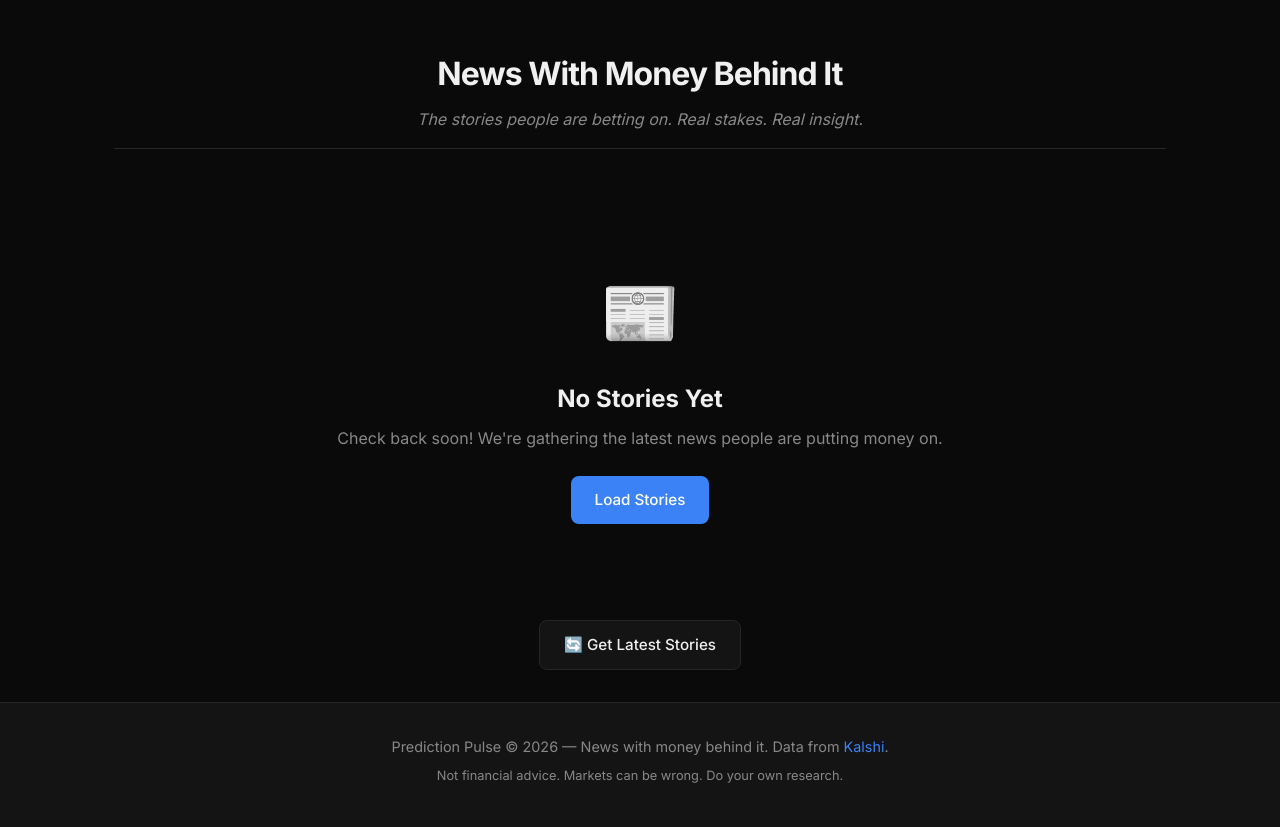
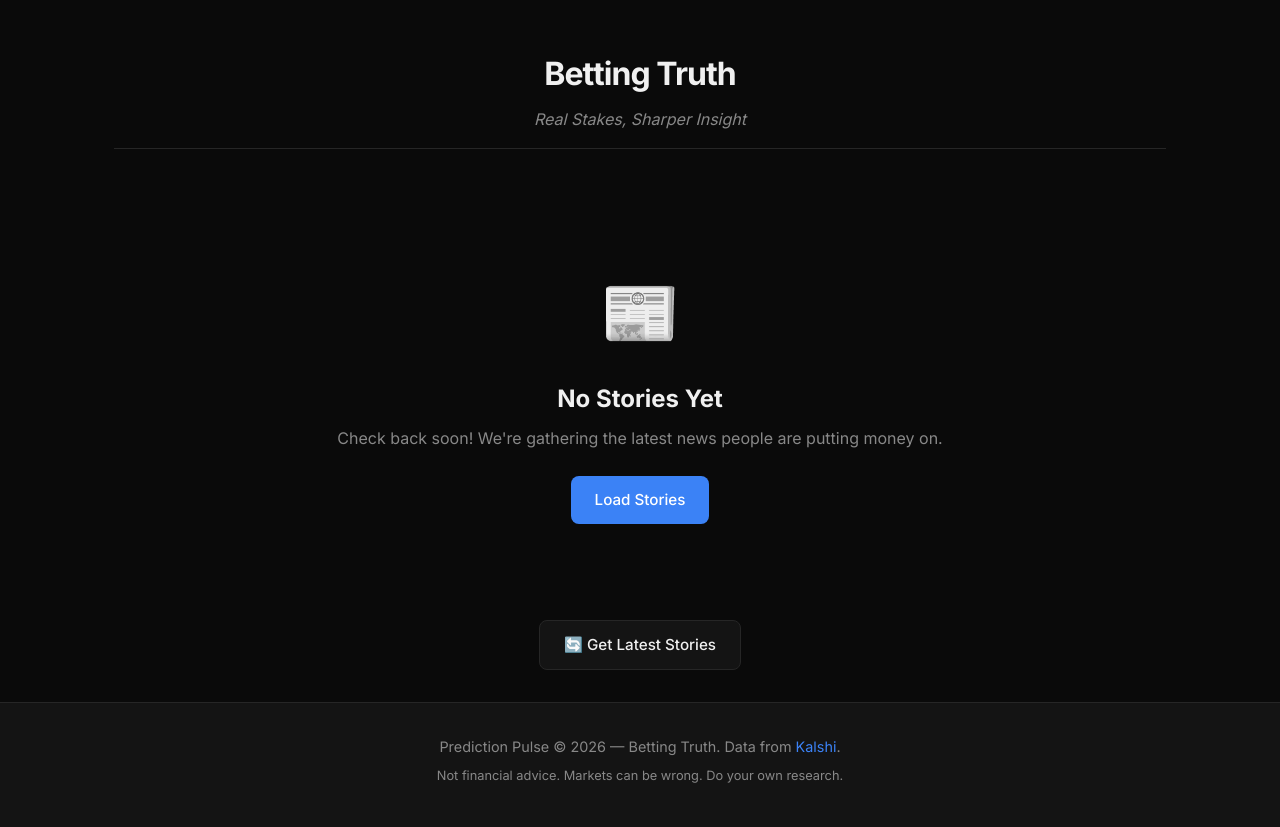
Before and after one commit to squireaintready/kalshi-news, a Flask app: page / in a window 1280 px wide. Shown: the part 69-896 px from the top of the page. Run offline with Flask 3, Linux system fonts and the light colour scheme; parts of the project's set-up code (start-up, migrations or seed data) failed here and were passed over; some libraries are stand-ins or nearby versions.

Commit message:
Update tagline to "Betting Truth - Real Stakes, Sharper Insight"
Co-Authored-By: Claude Opus 4.5 <noreply@anthropic.com>

```diff
--- a/templates/base.html
+++ b/templates/base.html
@@ -5,9 +5,9 @@
     <meta name="viewport" content="width=device-width, initial-scale=1.0, viewport-fit=cover, user-scalable=no">
     <meta name="apple-mobile-web-app-capable" content="yes">
     <meta name="apple-mobile-web-app-status-bar-style" content="black-translucent">
-    <meta name="description" content="News with money behind it. Stories people are betting on, analyzed and explained.">
+    <meta name="description" content="Betting Truth. Real stakes, sharper insight. The stories people are putting money on.">
     <meta property="og:title" content="{% block og_title %}Prediction Pulse{% endblock %}">
-    <meta property="og:description" content="{% block og_description %}The news stories people are putting money on. Real stakes. Real insight.{% endblock %}">
+    <meta property="og:description" content="{% block og_description %}Real Stakes, Sharper Insight. The news that matters, backed by real money.{% endblock %}">
     <meta property="og:type" content="website">
     <title>{% block title %}Prediction Pulse{% endblock %}</title>
     <link rel="stylesheet" href="{{ url_for('static', filename='style.css') }}">
@@ -61,7 +61,7 @@
 
     <footer class="site-footer">
         <div class="container">
-            <p>Prediction Pulse &copy; {{ now.year if now else 2024 }} — News with money behind it. Data from <a href="https://kalshi.com" target="_blank">Kalshi</a>.</p>
+            <p>Prediction Pulse &copy; {{ now.year if now else 2024 }} — Betting Truth. Data from <a href="https://kalshi.com" target="_blank">Kalshi</a>.</p>
             <p class="disclaimer">Not financial advice. Markets can be wrong. Do your own research.</p>
         </div>
     </footer>
--- a/templates/index.html
+++ b/templates/index.html
@@ -1,11 +1,11 @@
 {% extends "base.html" %}
 
-{% block title %}Prediction Pulse - News With Money Behind It{% endblock %}
+{% block title %}Prediction Pulse - Real Stakes, Sharper Insight{% endblock %}
 
 {% block content %}
 <div class="hero">
-    <h1>News With Money Behind It</h1>
-    <p class="hero-subtitle">The stories people are betting on. Real stakes. Real insight.</p>
+    <h1>Betting Truth</h1>
+    <p class="hero-subtitle">Real Stakes, Sharper Insight</p>
 </div>
 
 {% if articles %}
```
